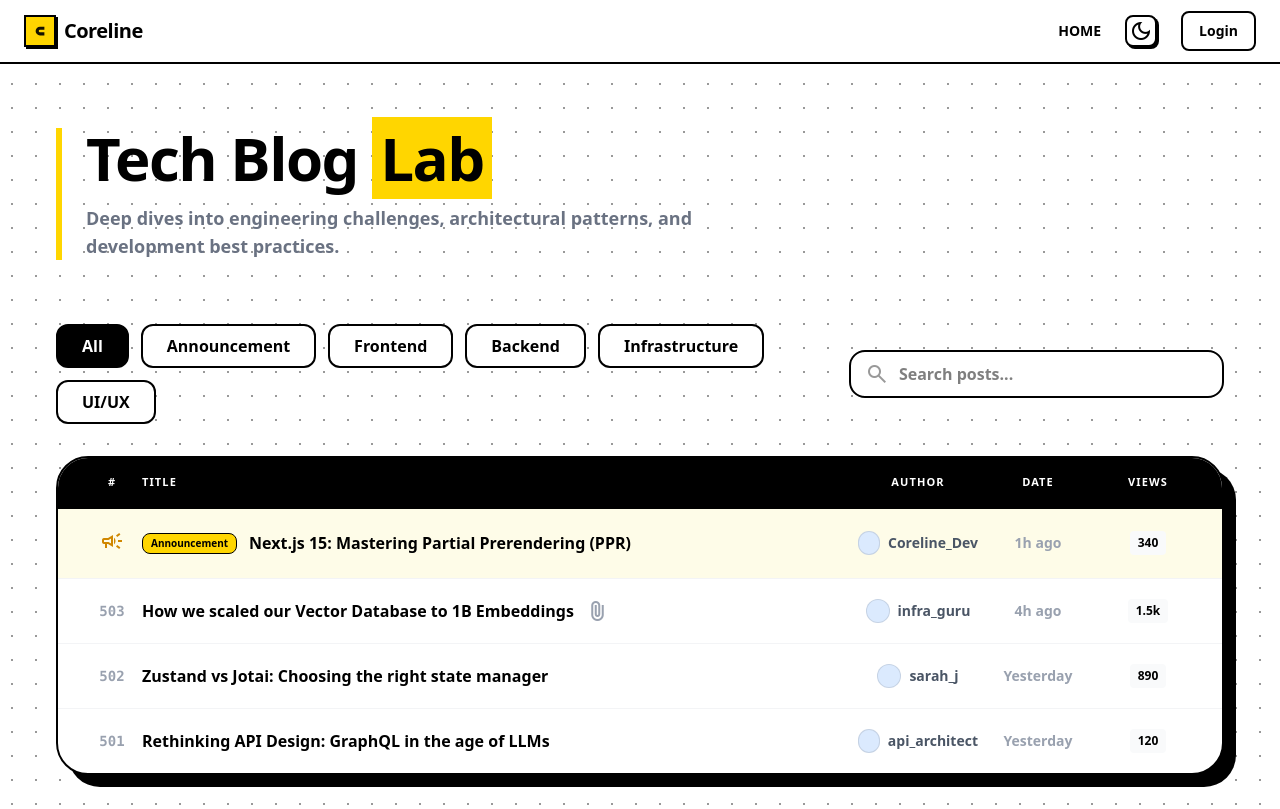
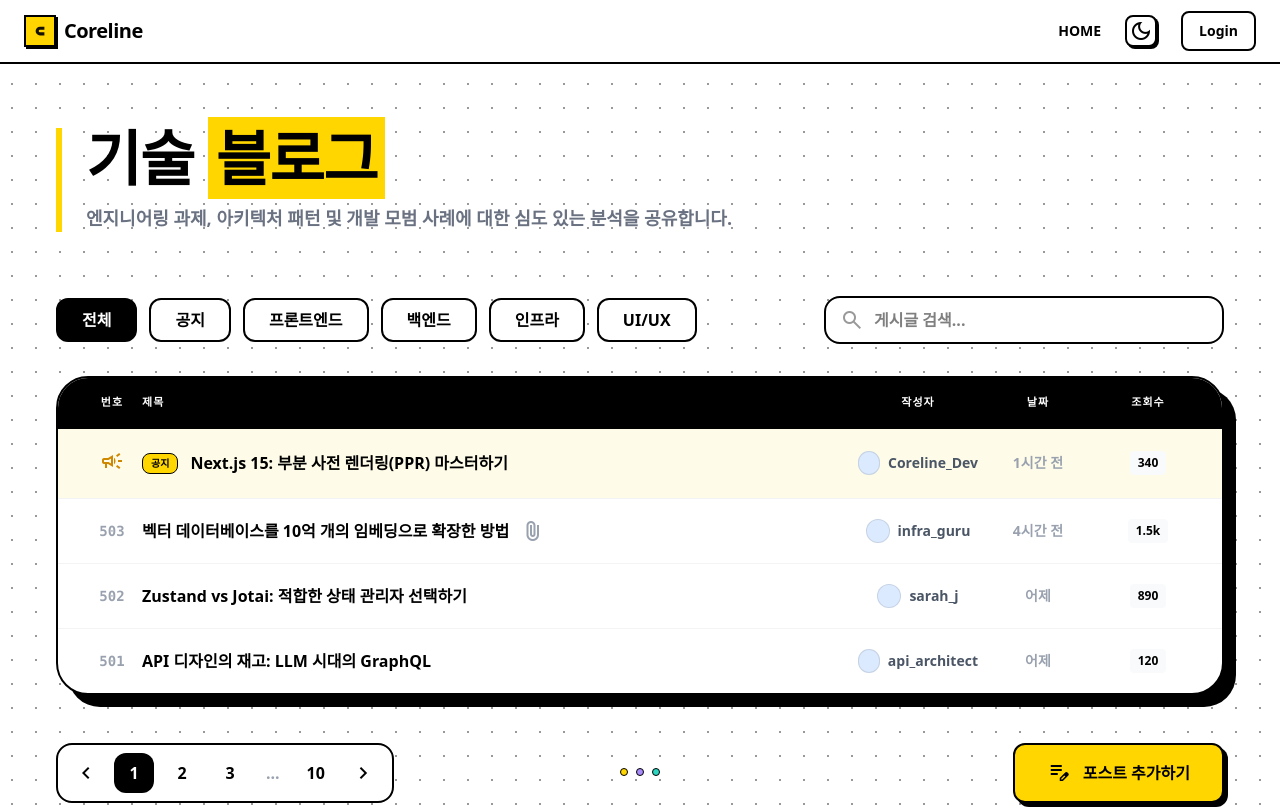
Before and after one commit to coreline-ai/web_coreline_public, a Next.js app: page /blog in a window 1280 px wide. Shown: the top 809 px of the page. Built offline with nearby package versions, Linux system fonts and the light colour scheme.

Commit message:
docs: 보안 가이드라인 한국어 번역 및 커뮤니티 게시판 UI 한글화

```diff
--- a/app/blog/page.tsx
+++ b/app/blog/page.tsx
@@ -6,48 +6,48 @@ import BoardTemplate from '../components/community/BoardTemplate';
 const MOCK_BLOGS = [
     {
         id: 504,
-        title: "Next.js 15: Mastering Partial Prerendering (PPR)",
+        title: "Next.js 15: 부분 사전 렌더링(PPR) 마스터하기",
         author: "Coreline_Dev",
-        date: "1h ago",
+        date: "1시간 전",
         views: "340",
         isAnnouncement: true,
-        category: "Frontend"
+        category: "프론트엔드"
     },
     {
         id: 503,
-        title: "How we scaled our Vector Database to 1B Embeddings",
+        title: "벡터 데이터베이스를 10억 개의 임베딩으로 확장한 방법",
         author: "infra_guru",
-        date: "4h ago",
+        date: "4시간 전",
         views: "1.5k",
         hasAttachment: true,
-        category: "Infrastructure"
+        category: "인프라"
     },
     {
         id: 502,
-        title: "Zustand vs Jotai: Choosing the right state manager",
+        title: "Zustand vs Jotai: 적합한 상태 관리자 선택하기",
         author: "sarah_j",
-        date: "Yesterday",
+        date: "어제",
         views: "890",
-        category: "Frontend"
+        category: "프론트엔드"
     },
     {
         id: 501,
-        title: "Rethinking API Design: GraphQL in the age of LLMs",
+        title: "API 디자인의 재고: LLM 시대의 GraphQL",
         author: "api_architect",
-        date: "Yesterday",
+        date: "어제",
         views: "120",
-        category: "Backend"
+        category: "백엔드"
     }
 ];
 
-const BLOG_CATEGORIES = ["Announcement", "Frontend", "Backend", "Infrastructure", "UI/UX"];
+const BLOG_CATEGORIES = ["공지", "프론트엔드", "백엔드", "인프라", "UI/UX"];
 
 export default function BlogPage() {
     return (
         <BoardTemplate
-            title="Tech Blog"
-            highlightedWord="Lab"
-            description="Deep dives into engineering challenges, architectural patterns, and development best practices."
+            title="기술"
+            highlightedWord="블로그"
+            description="엔지니어링 과제, 아키텍처 패턴 및 개발 모범 사례에 대한 심도 있는 분석을 공유합니다."
             posts={MOCK_BLOGS}
             categories={BLOG_CATEGORIES}
         />
--- a/app/components/community/BoardTemplate.tsx
+++ b/app/components/community/BoardTemplate.tsx
@@ -33,7 +33,7 @@ export default function BoardTemplate({
     posts,
     categories
 }: BoardTemplateProps) {
-    const [activeCategory, setActiveCategory] = useState('All');
+    const [activeCategory, setActiveCategory] = useState('전체');
     const [searchQuery, setSearchQuery] = useState('');
 
     return (
@@ -65,13 +65,13 @@ export default function BoardTemplate({
                     <div className="mb-8 flex flex-col items-center justify-between gap-6 md:flex-row">
                         <div className="flex flex-wrap items-center gap-3">
                             <button
-                                onClick={() => setActiveCategory('All')}
-                                className={`h-11 rounded-xl border-2 border-black px-6 font-black transition-all ${activeCategory === 'All'
+                                onClick={() => setActiveCategory('전체')}
+                                className={`h-11 rounded-xl border-2 border-black px-6 font-black transition-all ${activeCategory === '전체'
                                         ? 'bg-black text-white dark:bg-white dark:text-black'
                                         : 'bg-white text-black hover:bg-gray-50 dark:bg-black dark:text-white dark:hover:bg-white/5'
                                     }`}
                             >
-                                All
+                                전체
                             </button>
                             {categories.map((cat) => (
                                 <button
@@ -93,7 +93,7 @@ export default function BoardTemplate({
                             </span>
                             <input
                                 type="text"
-                                placeholder="Search posts..."
+                                placeholder="게시글 검색..."
                                 value={searchQuery}
                                 onChange={(e) => setSearchQuery(e.target.value)}
                                 className="h-12 w-full rounded-2xl border-2 border-black bg-white pl-12 pr-4 font-bold text-black focus:outline-none dark:bg-black dark:text-white dark:border-white/20"
@@ -105,11 +105,11 @@ export default function BoardTemplate({
                     <div className="overflow-hidden rounded-[2rem] border-2 border-black bg-white shadow-[12px_12px_0px_0px_rgba(0,0,0,1)] dark:border-white/10 dark:bg-[#111] dark:shadow-none">
                         {/* Table Header */}
                         <div className="grid grid-cols-[60px_1fr_120px_120px_100px] border-b-2 border-black bg-black px-6 py-4 text-[11px] font-black tracking-widest text-white uppercase dark:border-white/10">
-                            <div className="text-center">#</div>
-                            <div>TITLE</div>
-                            <div className="text-center">AUTHOR</div>
-                            <div className="text-center">DATE</div>
-                            <div className="text-center">VIEWS</div>
+                            <div className="text-center">번호</div>
+                            <div>제목</div>
+                            <div className="text-center">작성자</div>
+                            <div className="text-center">날짜</div>
+                            <div className="text-center">조회수</div>
                         </div>
 
                         {/* Table Body */}
@@ -129,7 +129,7 @@ export default function BoardTemplate({
                                     <div className="flex items-center gap-3">
                                         {post.isAnnouncement && (
                                             <span className="rounded-lg border border-black bg-[#FFD600] px-2 py-0.5 text-[10px] font-black text-black">
-                                                Announcement
+                                                공지
                                             </span>
                                         )}
                                         <Link href={`#`} className="text-base font-bold text-black group-hover:underline dark:text-white">
--- a/app/news/page.tsx
+++ b/app/news/page.tsx
@@ -6,56 +6,56 @@ import BoardTemplate from '../components/community/BoardTemplate';
 const MOCK_NEWS = [
     {
         id: 1043,
-        title: "OpenAI Announces GPT-5 Developer Preview",
-        author: "Admin",
-        date: "2h ago",
+        title: "OpenAI, GPT-5 개발자 프리뷰 발표",
+        author: "관제자",
+        date: "2시간 전",
         views: "1.2k",
         isAnnouncement: true,
-        category: "Announcements"
+        category: "공지사항"
     },
     {
         id: 1042,
-        title: "Best AI Coding Assistants for 2026: A Comparative Study",
+        title: "2026년 최고의 AI 코딩 어시스턴트 비교 연구",
         author: "alex_dev",
-        date: "5h ago",
+        date: "5시간 전",
         views: "856",
-        category: "Reviews"
+        category: "리뷰"
     },
     {
         id: 1041,
-        title: "Understanding Transformer Architecture from Scratch",
+        title: "트랜스포머 아키텍처 기초부터 이해하기",
         author: "sarah_j",
-        date: "Yesterday",
+        date: "어제",
         views: "2.4k",
         hasImage: true,
-        category: "Tutorials"
+        category: "튜토리얼"
     },
     {
         id: 1040,
-        title: "NVIDIA's New H200 Chips: What it means for Startups",
+        title: "NVIDIA의 새로운 H200 칩: 스타트업에 미치는 영향",
         author: "hardware_pro",
-        date: "Yesterday",
+        date: "어제",
         views: "420",
-        category: "Market"
+        category: "시장동향"
     },
     {
         id: 1039,
-        title: "Ethical Considerations in Generative AI Development",
+        title: "생성형 AI 개발의 윤리적 고려사항",
         author: "ethics_lead",
-        date: "2 days ago",
+        date: "2일 전",
         views: "150",
-        category: "General"
+        category: "일반"
     }
 ];
 
-const NEWS_CATEGORIES = ["Announcements", "Reviews", "Tutorials", "Market", "General"];
+const NEWS_CATEGORIES = ["공지사항", "리뷰", "튜토리얼", "시장동향", "일반"];
 
 export default function NewsPage() {
     return (
         <BoardTemplate
-            title="AI News"
-            highlightedWord="Board"
-            description="Stay updated with the latest breakthroughs, releases, and trends in the global AI ecosystem."
+            title="AI 뉴스"
+            highlightedWord="게시판"
+            description="전 세계 AI 생태계의 최신 돌파구, 출시 소식 및 트렌드를 가장 빠르게 확인하세요."
             posts={MOCK_NEWS}
             categories={NEWS_CATEGORIES}
         />
--- a/app/research/page.tsx
+++ b/app/research/page.tsx
@@ -6,40 +6,40 @@ import BoardTemplate from '../components/community/BoardTemplate';
 const MOCK_RESEARCH = [
     {
         id: 201,
-        title: "Enhancing OCR Precision with Vision-Language Models",
-        author: "Researcher_A",
-        date: "Oct 24",
+        title: "비전-언어 모델을 활용한 OCR 정밀도 향상",
+        author: "연구원_A",
+        date: "10월 24일",
         views: "12k",
         isAnnouncement: true,
-        category: "Paper"
+        category: "논문"
     },
     {
         id: 200,
-        title: "Multi-Agent Systems for Automated Code Review",
+        title: "자동 코드 리뷰를 위한 멀티 에이전트 시스템",
         author: "research_lab",
-        date: "Oct 22",
+        date: "10월 22일",
         views: "3.2k",
         hasAttachment: true,
-        category: "Experiment"
+        category: "실험"
     },
     {
         id: 199,
-        title: "Low-Latency Inference Patterns for Edge Devices",
+        title: "엣지 디바이스를 위한 저지연 추론 패턴",
         author: "edge_specialist",
-        date: "Oct 20",
+        date: "10월 20일",
         views: "850",
-        category: "Tech Report"
+        category: "기술리포트"
     }
 ];
 
-const RESEARCH_CATEGORIES = ["Paper", "Experiment", "Tech Report", "Case Study"];
+const RESEARCH_CATEGORIES = ["논문", "실험", "기술리포트", "사례연구"];
 
 export default function ResearchPage() {
     return (
         <BoardTemplate
-            title="AI Research"
+            title="AI 연구소"
             highlightedWord="Lab"
-            description="Exploring the boundaries of artificial intelligence through academic rigor and practical experimentation."
+            description="학술적 엄격함과 실질적인 실험을 통해 인공지능의 경계를 확장합니다."
             posts={MOCK_RESEARCH}
             categories={RESEARCH_CATEGORIES}
         />
--- a/next.config.mjs
+++ b/next.config.mjs
@@ -1,4 +1,34 @@
 /** @type {import('next').NextConfig} */
-const nextConfig = {};
+const nextConfig = {
+    async headers() {
+        return [
+            {
+                source: '/(.*)',
+                headers: [
+                    {
+                        key: 'X-Frame-Options',
+                        value: 'DENY',
+                    },
+                    {
+                        key: 'X-Content-Type-Options',
+                        value: 'nosniff',
+                    },
+                    {
+                        key: 'Referrer-Policy',
+                        value: 'strict-origin-when-cross-origin',
+                    },
+                    {
+                        key: 'Permissions-Policy',
+                        value: 'camera=(), microphone=(), geolocation=()',
+                    },
+                    {
+                        key: 'Content-Security-Policy',
+                        value: "default-src 'self'; script-src 'self' 'unsafe-eval' 'unsafe-inline'; style-src 'self' 'unsafe-inline'; img-src 'self' data: blob:; font-src 'self' data:; connect-src 'self'; frame-ancestors 'none';",
+                    },
+                ],
+            },
+        ];
+    },
+};
 
 export default nextConfig;
```
Also changed, not shown: 1 other file (tests, documents, lock files or other folders).
